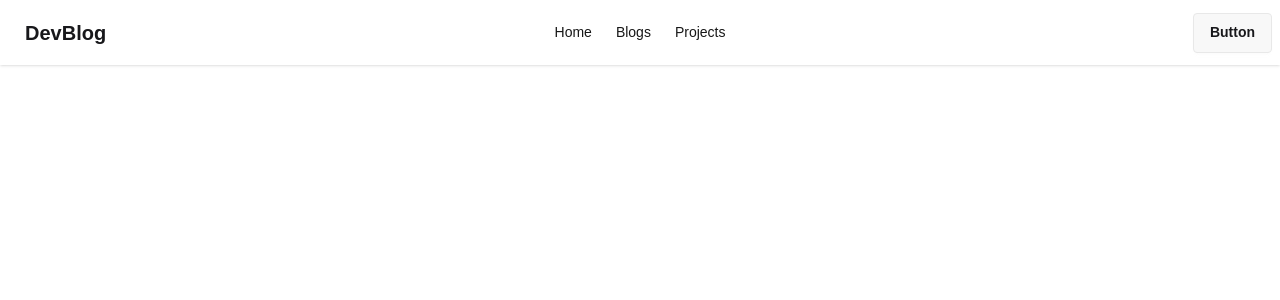
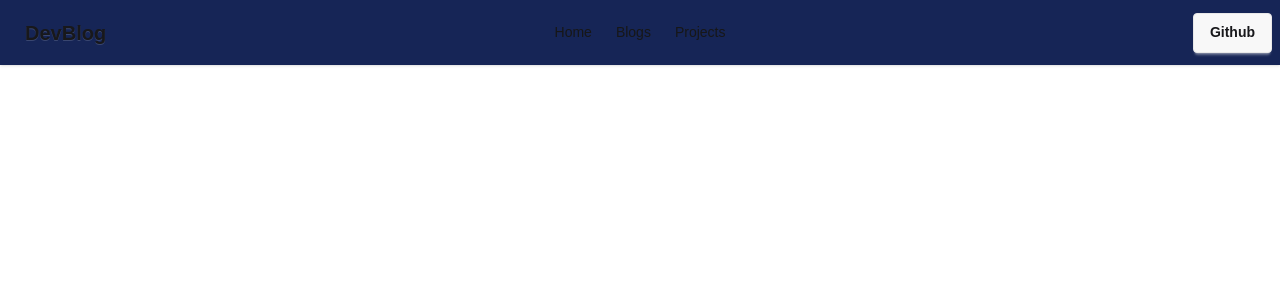
Before and after one commit to Wazida-in-code/next-js-dev-blog, a Next.js app: page / in a window 1280 px wide. Shown: the top 300 px of the page. Built offline with nearby package versions, Linux system fonts and the light colour scheme.

Commit message:
Added:Navbar

```diff
--- a/src/app/components/Navbar.jsx
+++ b/src/app/components/Navbar.jsx
@@ -5,20 +5,14 @@ const Navbar = () => {
 
     const links = <>
 
-        <li>
-          <Link href='/Home'>Home</Link>
-        </li>
-        <li>
-          <Link href='/blogs'>Blogs</Link>
-        </li>
-        <li>
-          <Link href='/projects'>Projects</Link>
-        </li>
+        <li><Link href='/Home'>Home</Link></li>
+        <li><Link href='/blogs'>Blogs</Link></li>
+        <li><Link href='/projects'>Projects</Link></li>
 
     </>
 
   return (
-    <div className="navbar bg-base-100 shadow-sm">
+    <div className="navbar bg-blue-950 shadow-sm">
       <div className="navbar-start">
         <div className="dropdown">
           <div tabIndex={0} role="button" className="btn btn-ghost lg:hidden">
@@ -54,7 +48,8 @@ const Navbar = () => {
         </ul>
       </div>
       <div className="navbar-end">
-        <a className="btn">Button</a>
+        <a className="btn">
+            Github</a>
       </div>
     </div>
   );
```
